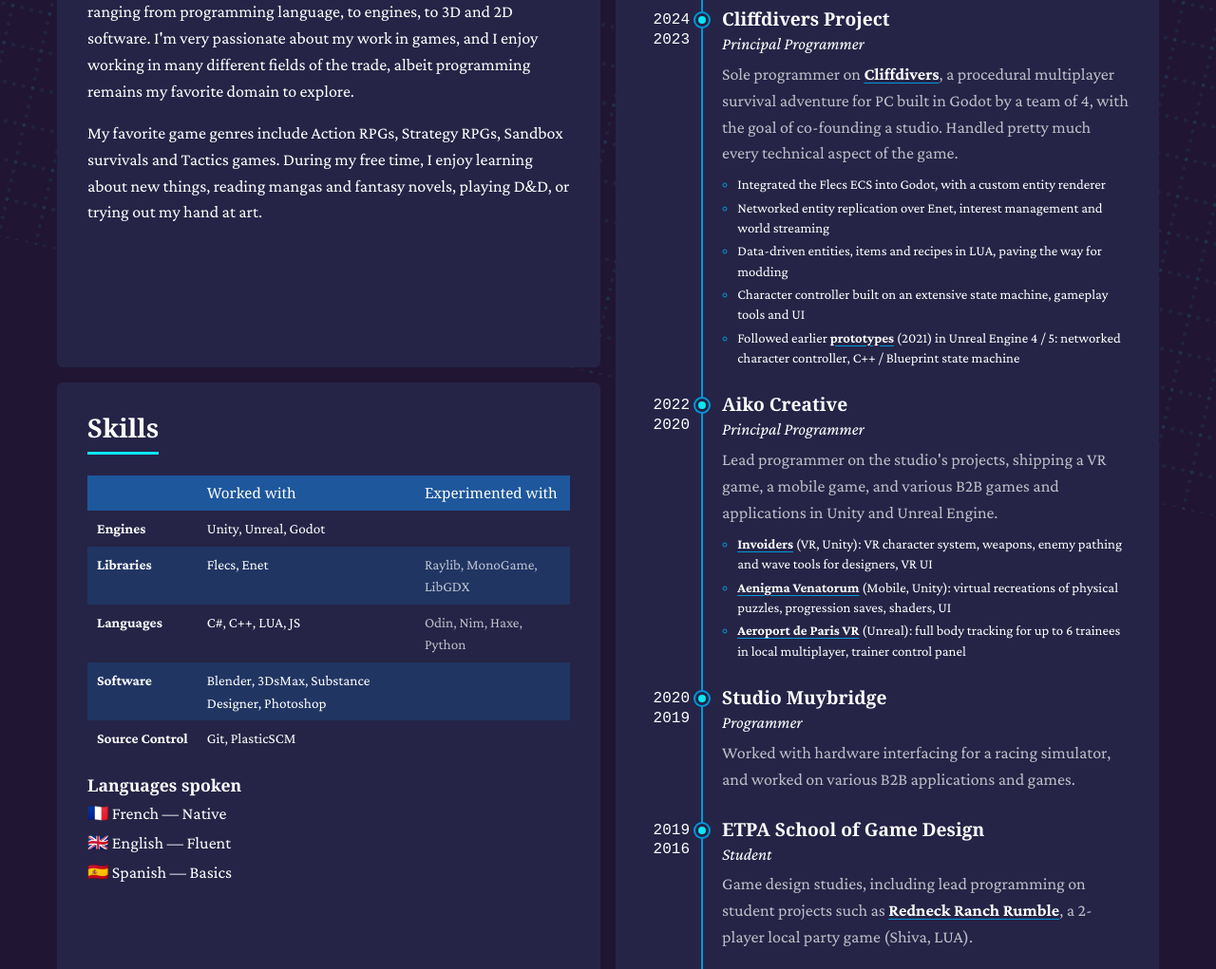
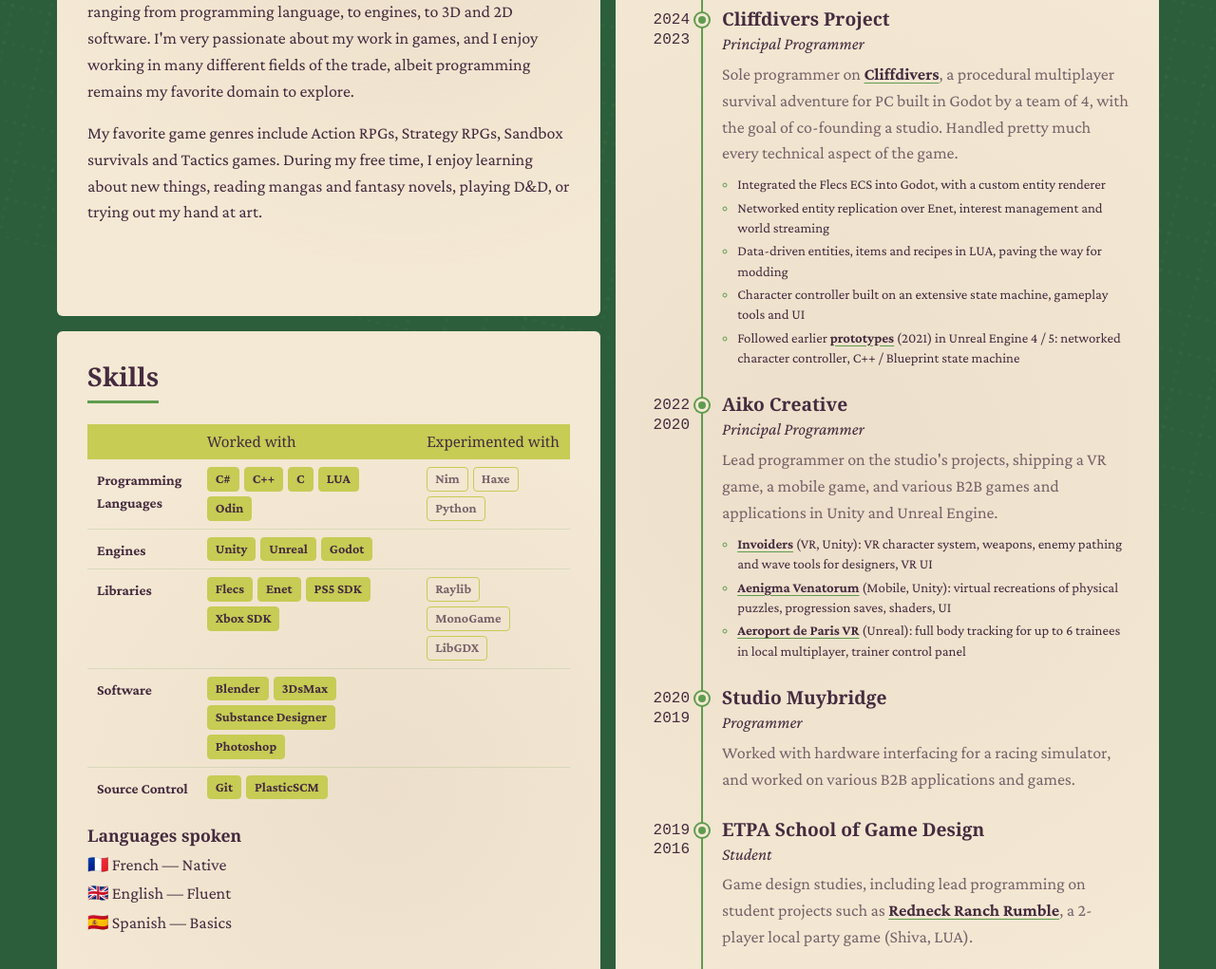
Before and after one commit to Kiokiok/kiokiok.github.io, a plain HTML site: page index.html in a window 1280 px wide. Shown: the part 619-1640 px from the top of the page at 95% size. Drawn offline with nearby package versions, Linux system fonts and the light colour scheme; a web font is replaced by a local one.

Commit message:
change a bucnh of stuff

```diff
--- a/index.html
+++ b/index.html
@@ -12,19 +12,23 @@
 
 <style>
 /* ==========================================================
-   Tokens (from color_palette.txt)
+   Tokens: WoodSpark palette (woodspark.txt, Lospec), "Sky"
+   combination, customized. Other palettes that were tried
+   are kept in palettes-archive.css.
    ========================================================== */
 :root {
-	/* Eulbink palette (eulbink.txt, by @inkpendude) */
-	--bg:        #201533; /* deep violet  */
-	--panel:     #252446; /* indigo       */
-	--panel-alt: #203562; /* navy         */
-	--accent-2:  #1e579c; /* royal blue   */
-	--accent:    #0098db; /* azure        */
-	--highlight: #0ce6f2; /* cyan         */
-	--text:      #ffffff; /* white        */
-	--text-dim:  rgba(255, 255, 255, 0.7);
-	--line:      rgba(12, 230, 242, 0.18);
+	--bg:           #2c5e3b; /* forest     */
+	--panel:        #f4e9d4; /* cream      */
+	--panel-alt:    #d0baa9; /* beige      */
+	--accent-2:     #c6cc54; /* lime       */
+	--accent:       #609c4f; /* green      */
+	--highlight:    #609c4f; /* green      */
+	--bg-highlight: #d0baa9; /* green: circular glow behind the top panels */
+	--text:         #452b3f; /* dark plum  */
+
+	/* Derived colors: computed from the tokens above */
+	--text-dim:  color-mix(in srgb, var(--text) 70%, transparent);
+	--line:      color-mix(in srgb, var(--highlight) 18%, transparent);
 
 	--gap: 16px;
 	--radius: 6px;
@@ -68,8 +72,8 @@ body::before {
 	width: 150%;
 	height: 150%;
 	background-image:
-		radial-gradient(circle, rgba(12, 230, 242, 0.07) 1.6px, transparent 1.6px),
-		radial-gradient(circle, rgba(12, 230, 242, 0.07) 1.6px, transparent 1.6px);
+		radial-gradient(circle, color-mix(in srgb, var(--highlight) 7%, transparent) 1.6px, transparent 1.6px),
+		radial-gradient(circle, color-mix(in srgb, var(--highlight) 7%, transparent) 1.6px, transparent 1.6px);
 	background-size: 10px 40px, 40px 10px;
 	background-position: -5px -20px, -20px -5px;
 	transform: rotate(13deg);
@@ -133,6 +137,54 @@ img { max-width: 100%; height: auto; display: block; }
 	border-radius: var(--radius);
 	padding: var(--pad);
 	min-width: 0;
+}
+
+/* Soft circular glow on the top-grid panels, centered slightly off-center
+   at a different hand-picked spot per panel (--glow-x / --glow-y). */
+.area-about,
+.area-history,
+.area-skills {
+	background:
+		radial-gradient(circle at var(--glow-x) var(--glow-y),
+			color-mix(in srgb, var(--bg-highlight) 22%, transparent) 0%,
+			color-mix(in srgb, var(--bg-highlight) 10%, transparent) 35%,
+			transparent 70%),
+		var(--panel);
+}
+.area-about   { --glow-x: 64%; --glow-y: 36%; }
+.area-history { --glow-x: 38%; --glow-y: 58%; }
+.area-skills  { --glow-x: 60%; --glow-y: 66%; }
+
+/* Page-load entrance: each major panel fades in from below, one after the
+   other. --i is the panel's position in the sequence (delay = --i * step).
+   Inspired by cssanimation.io's fadeInBottom (MIT). */
+.hero           { --i: 0; }
+.area-about     { --i: 1; }
+.area-history   { --i: 2; }
+.area-skills    { --i: 3; }
+.area-portfolio { --i: 4; }
+
+.hero,
+.grid > .card {
+	animation: fadeInBottom 0.8s cubic-bezier(0.22, 0.61, 0.36, 1) both;
+	animation-delay: calc(var(--i) * 150ms);
+}
+
+@keyframes fadeInBottom {
+	from {
+		opacity: 0;
+		/* fixed distance rather than 100%: the portfolio panel is very tall */
+		transform: translateY(40px);
+	}
+	to {
+		opacity: 1;
+		transform: none;
+	}
+}
+
+@media (prefers-reduced-motion: reduce) {
+	.hero,
+	.grid > .card { animation: none; }
 }
 
 .card-title {
@@ -298,9 +350,41 @@ img { max-width: 100%; height: auto; display: block; }
 	font-weight: 400;
 }
 
-.skills-table tbody tr:nth-child(even) { background: var(--panel-alt); }
-.skills-table tbody th { font-weight: 700; white-space: nowrap; }
-.skills-table .dim { color: var(--text-dim); }
+.skills-table tbody tr { border-bottom: 1px solid var(--line); }
+.skills-table tbody tr:last-child { border-bottom: 0; }
+/* Row label top-aligned; extra top padding lines its text up with the first row of chips */
+.skills-table tbody th { font-weight: 700; white-space: nowrap; vertical-align: top; padding-top: 10px; }
+.skills-table tbody td { padding-top: 8px; padding-bottom: 8px; }
+
+
+/* One small panel per skill */
+.chips {
+	display: flex;
+	flex-wrap: wrap;
+	gap: 5px;
+	list-style: none;
+	margin: 0;
+	padding: 0;
+}
+.chips li + li { margin-top: 0; }
+
+.chips li {
+	padding: 2px 8px;
+	border-radius: 4px;
+	background: var(--accent-2);
+	border: 1px solid var(--accent-2);
+	color: var(--text);
+	font-size: 0.88rem;
+	font-weight: 700;
+	line-height: 1.4;
+	white-space: nowrap;
+}
+
+/* "Experimented with" column: outlined, dimmer — secondary to "worked with" */
+.skills-table td:nth-child(3) .chips li {
+	background: transparent;
+	color: var(--text-dim);
+}
 
 .languages-spoken { margin-top: 20px; }
 .languages-spoken h3 { font-size: 1.1rem; margin-bottom: 6px; }
@@ -670,11 +754,31 @@ img { max-width: 100%; height: auto; display: block; }
 					<tr><th scope="col"></th><th scope="col">Worked with</th><th scope="col">Experimented with</th></tr>
 				</thead>
 				<tbody>
-					<tr><th scope="row">Engines</th><td>Unity, Unreal, Godot</td><td class="dim"></td></tr>
-					<tr><th scope="row">Libraries</th><td>Flecs, Enet</td><td class="dim">Raylib, MonoGame, LibGDX</td></tr>
-					<tr><th scope="row">Languages</th><td>C#, C++, LUA, JS</td><td class="dim">Odin, Nim, Haxe, Python</td></tr>
-					<tr><th scope="row">Software</th><td>Blender, 3DsMax, Substance Designer, Photoshop</td><td class="dim"></td></tr>
-					<tr><th scope="row">Source Control</th><td>Git, PlasticSCM</td><td class="dim"></td></tr>
+					<tr>
+						<th scope="row">Programming<br>Languages</th>
+						<td><ul class="chips"><li>C#</li><li>C++</li><li>C</li><li>LUA</li><li>Odin</li></ul></td>
+						<td><ul class="chips"><li>Nim</li><li>Haxe</li><li>Python</li></ul></td>
+					</tr>
+					<tr>
+						<th scope="row">Engines</th>
+						<td><ul class="chips"><li>Unity</li><li>Unreal</li><li>Godot</li></ul></td>
+						<td></td>
+					</tr>
+					<tr>
+						<th scope="row">Libraries</th>
+						<td><ul class="chips"><li>Flecs</li><li>Enet</li><li>PS5 SDK</li><li>Xbox SDK</li></ul></td>
+						<td><ul class="chips"><li>Raylib</li><li>MonoGame</li><li>LibGDX</li></ul></td>
+					</tr>
+					<tr>
+						<th scope="row">Software</th>
+						<td><ul class="chips"><li>Blender</li><li>3DsMax</li><li>Substance Designer</li><li>Photoshop</li></ul></td>
+						<td></td>
+					</tr>
+					<tr>
+						<th scope="row">Source Control</th>
+						<td><ul class="chips"><li>Git</li><li>PlasticSCM</li></ul></td>
+						<td></td>
+					</tr>
 				</tbody>
 			</table>
 
@@ -969,7 +1073,7 @@ img { max-width: 100%; height: auto; display: block; }
 					<div class="compact-meta">Lead Programmer · Personal · 4 people · GMTK Jam 2022 · 48 hours · Available</div>
 					<p>Short Tactics Game on the theme of "Roll of the Dice", developed for the GMTK Jam 2022.</p>
 					<div class="itch-embed-wrap">
-						<iframe class="itch-embed" loading="lazy" title="Don Random on itch.io" src="https://itch.io/embed/1623397?bg_color=203562&amp;fg_color=ffffff&amp;link_color=0ce6f2&amp;border_color=1e579c"><a href="https://kiiok.itch.io/don-random">Don Random by Kiiok</a></iframe>
+						<iframe class="itch-embed" loading="lazy" title="Don Random on itch.io" src="https://itch.io/embed/1623397?bg_color=f4e9d4&amp;fg_color=452b3f&amp;link_color=2c5e3b&amp;border_color=f4e9d4"><a href="https://kiiok.itch.io/don-random">Don Random by Kiiok</a></iframe>
 					</div>
 					<ul>
 						<li>Engine: <b>Unity</b> (C#) · WebGL</li>
@@ -985,7 +1089,7 @@ img { max-width: 100%; height: auto; display: block; }
 					<div class="compact-meta">Lead Programmer · Student Project · 2 people · 2 months · Available</div>
 					<p>2 Player local party game where each player must score the highest by grabbing and throwing farm animals into a moving truck.</p>
 					<div class="itch-embed-wrap">
-						<iframe class="itch-embed" loading="lazy" title="Redneck Ranch Rumble on itch.io" src="https://itch.io/embed/423375?bg_color=203562&amp;fg_color=ffffff&amp;link_color=0ce6f2&amp;border_color=1e579c"><a href="https://kiiok.itch.io/redneck-ranch-rumble">Redneck Ranch Rumble by Kiiok</a></iframe>
+						<iframe class="itch-embed" loading="lazy" title="Redneck Ranch Rumble on itch.io" src="https://itch.io/embed/423375?bg_color=f4e9d4&amp;fg_color=452b3f&amp;link_color=2c5e3b&amp;border_color=f4e9d4"><a href="https://kiiok.itch.io/redneck-ranch-rumble">Redneck Ranch Rumble by Kiiok</a></iframe>
 					</div>
 					<iframe class="video" src="https://www.youtube.com/embed/wAa_CHVZX4E" title="Redneck Ranch Rumble video" loading="lazy" allow="accelerometer; clipboard-write; encrypted-media; gyroscope; picture-in-picture; web-share" allowfullscreen></iframe>
 					<ul>
@@ -1002,7 +1106,7 @@ img { max-width: 100%; height: auto; display: block; }
 					<div class="compact-meta">Personal project · Unmaintained</div>
 					<p>First foray into making custom tools in Unity. A simple finite state machine configuration in the editor.</p>
 					<div class="itch-embed-wrap">
-						<iframe class="itch-embed" loading="lazy" title="Mekastasis on itch.io" src="https://itch.io/embed/446434?bg_color=203562&amp;fg_color=ffffff&amp;link_color=0ce6f2&amp;border_color=1e579c"><a href="https://kiiok.itch.io/mekastasis">[ Unmaintained ] MekaStasis, Unity State Machine Editor by Kiiok</a></iframe>
+						<iframe class="itch-embed" loading="lazy" title="Mekastasis on itch.io" src="https://itch.io/embed/446434?bg_color=f4e9d4&amp;fg_color=452b3f&amp;link_color=2c5e3b&amp;border_color=f4e9d4"><a href="https://kiiok.itch.io/mekastasis">[ Unmaintained ] MekaStasis, Unity State Machine Editor by Kiiok</a></iframe>
 					</div>
 					<img src="https://img.itch.zone/aW1hZ2UvNDQ2NDM0LzIyNTM5NDMucG5n/original/IOeBSz.png" alt="Mekastasis state machine editor screenshot" loading="lazy">
 					<ul>
```
Also changed, not shown: 1 other file.
